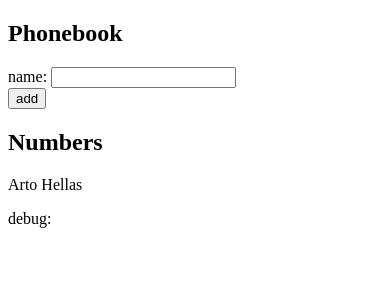
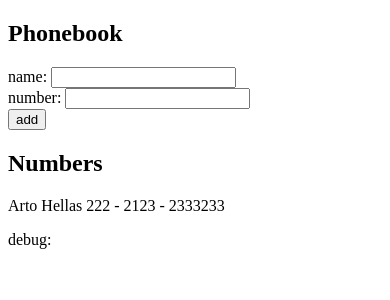
Before and after one commit to ceafive/fullstackopen2019, a React (Create React App) app in the folder part2/the_phonebook/: page / in a window 390 px wide. Shown: the top 300 px of the page. Built offline with nearby package versions, Linux system fonts and the light colour scheme.

Commit message:
The Phonebook Step3

```diff
--- a/part2/the_phonebook/src/App.js
+++ b/part2/the_phonebook/src/App.js
@@ -2,23 +2,26 @@ import React, { useState } from 'react'
 
 const App = () => {
   const [persons, setPersons] = useState([
-    { name: 'Arto Hellas', id: 1 }
+    {
+      id: 1,
+      name: 'Arto Hellas',
+      number: "222 - 2123 - 2333233"
+    }
   ])
   const [newName, setNewName] = useState('')
+  const [newNumber, setNumber] = useState('')
 
   const addName = (e) => {
     e.preventDefault();
-    const found = persons.find(person => {
-      const personExists = person.name
-      return personExists.toUpperCase() === newName.toUpperCase()
-    })
-    console.log("Duplicate entry:", found)
+    const found = persons.find(person => person.name.toUpperCase() === newName.toUpperCase())
     if (found) {
       return alert(`${newName} is already added to the phonebook`)
     }
+
     const newEntry = {
+      id: persons.length + 1,
       name: newName,
-      id: persons.length + 1
+      number: newNumber
     }
     setPersons(persons.concat(newEntry))
   }
@@ -30,14 +33,17 @@ const App = () => {
       <h2>Phonebook</h2>
       <form onSubmit={addName}>
         <div>
-          name: <input onChange={event => setNewName(event.target.value)} />
+          name: <input onChange={(e) => setNewName(e.target.value)} />
+        </div>
+        <div>
+          number: <input onChange={(e) => setNumber(e.target.value)} />
         </div>
         <div>
           <button type="submit">add</button>
         </div>
       </form>
       <h2>Numbers</h2>
-      <div>{persons.map(person => <p key={person.id}>{person.name}</p>)}</div>
+      <div>{persons.map(person => <p key={person.id}><span>{person.name}</span>&nbsp;<span>{person.number}</span></p>)}</div>
       <div>debug: {newName}</div>
     </div>
   )
```
